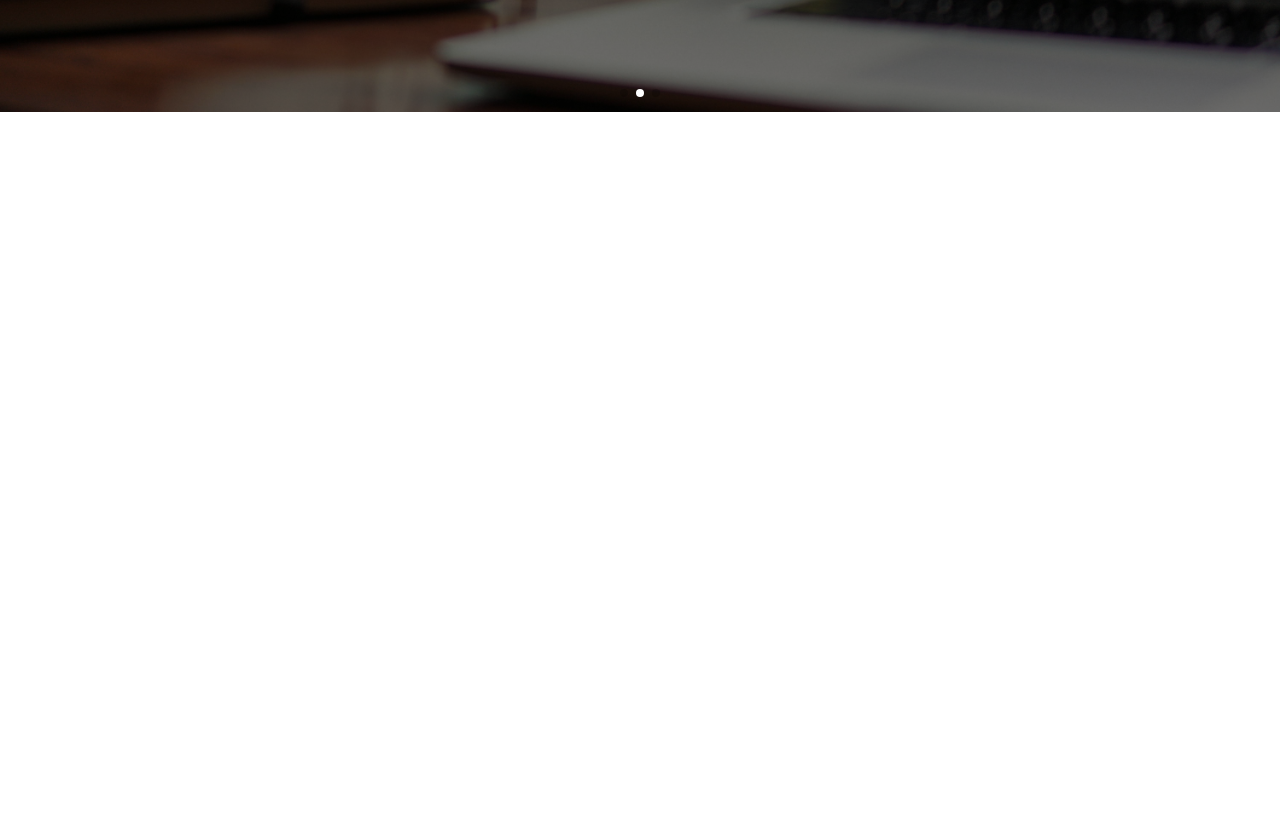
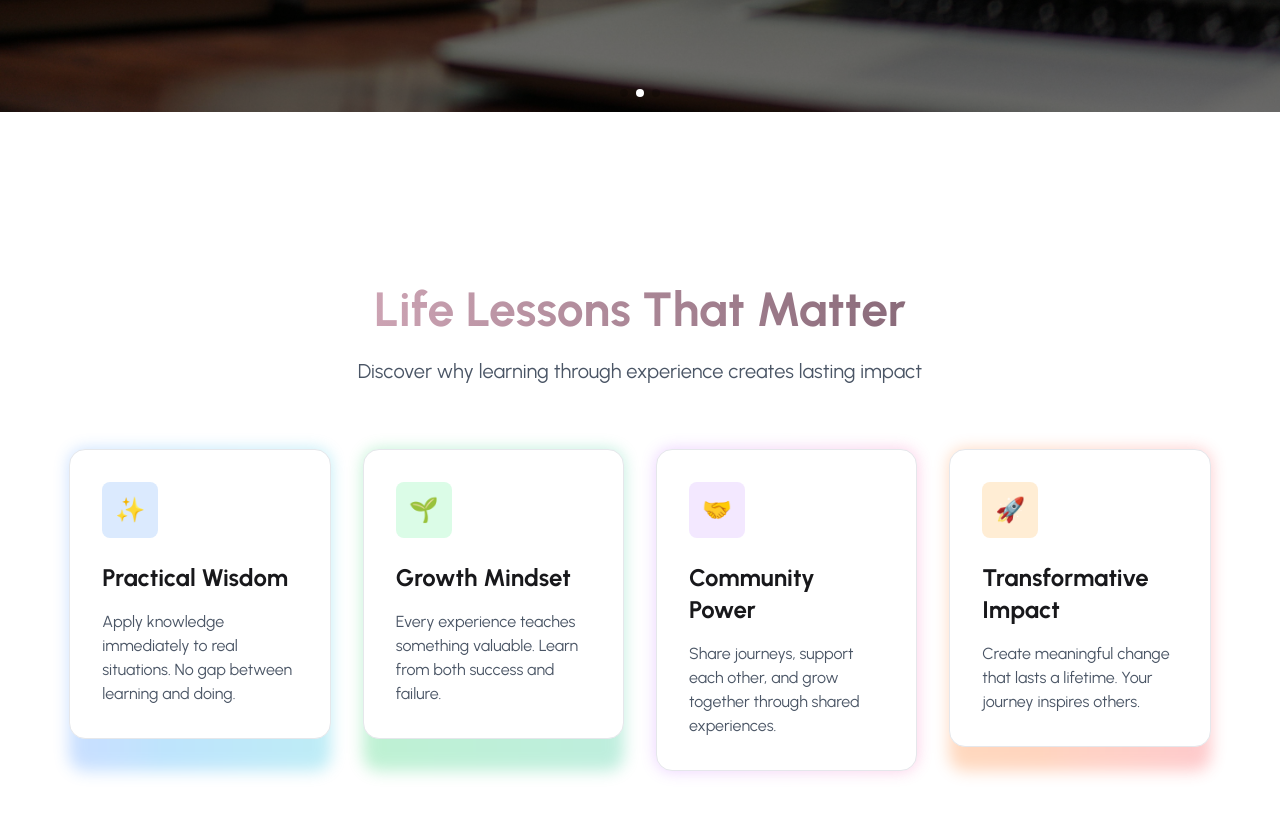
Before and after one commit to abir-11/Digital-Life-Lessons-Client-Side, a React app: page / in a window 1280 px wide. Shown: the part 600-1416 px from the top of the page. Before the commit the page ends 800 px from the top, so only its background shows below. Built offline with nearby package versions, Linux system fonts and the light colour scheme; no server answers; the HTML template or start-up script is replaced by a standard one.

Commit message:
home section life matters card section add

```diff
--- a/src/Context/AuthProvider/AuthProvider.jsx
+++ b/src/Context/AuthProvider/AuthProvider.jsx
@@ -41,6 +41,7 @@ const AuthProvider = ({children}) => {
         signInUser,
         signInGoogle,
         logOut,
+        setUser
 
      }
 
--- a/src/Firebase/Firebase.init.js
+++ b/src/Firebase/Firebase.init.js
@@ -6,12 +6,12 @@ import { getAuth } from "firebase/auth";
 
 // Your web app's Firebase configuration
 const firebaseConfig = {
-   apiKey:import.meta.env.VITE_apiKey,
-  authDomain:import.meta.env.VITE_authDomain,
-  projectId:import.meta.env.VITE_projectId,
-  storageBucket:import.meta.env.VITE_storageBucket,
-  messagingSenderId:import.meta.env.VITE_messagingSenderId,
-  appId:import.meta.env.VITE_appId,
+  apiKey: import.meta.env.VITE_API_KEY,
+  authDomain: import.meta.env.VITE_AUTH_DOMAIN,
+  projectId: import.meta.env.VITE_PROJECT_ID,
+  storageBucket: import.meta.env.VITE_STORAGE_BUCKET,
+  messagingSenderId: import.meta.env.VITE_MESSAGING_SENDER_ID,
+  appId: import.meta.env.VITE_APP_ID,
 };
 
 // Initialize Firebase
--- a/src/Page/Auth/Login/Login.jsx
+++ b/src/Page/Auth/Login/Login.jsx
@@ -6,7 +6,7 @@ import useAuth from '../../../Hooks/useAuth';
 
 const Login = () => {
   const location = useLocation();
-  const { signInUser, signInGoogle } = useAuth();
+  const { signInUser, signInGoogle,setUser } = useAuth();
   const navigate = useNavigate();
   // React Hook Form
   const {
@@ -21,6 +21,7 @@ const Login = () => {
     signInUser(data.email, data.password)
       .then(result => {
         console.log(result.user)
+        setUser(result.user)
         navigate(location?.state || '/')
       })
       .catch(error => {
@@ -30,7 +31,8 @@ const Login = () => {
   const handleGoogleSubmit = () => {
   signInGoogle()
     .then(result => {
-      const user = result.user;   // <-- correct
+      const user = result.user;
+       setUser(user);
 
       console.log("Google User:", user);
 
--- a/src/Page/Auth/Register/Register.jsx
+++ b/src/Page/Auth/Register/Register.jsx
@@ -1,9 +1,11 @@
 import React from 'react';
-import { useForm } from 'react-hook-form';
+import {  useForm } from 'react-hook-form';
 import { FiLock, FiMail, FiUser } from 'react-icons/fi';
 import { Link } from 'react-router';
+import useAuth from '../../../Hooks/useAuth';
 
 const Register = () => {
+  const {setUser}=useAuth();
   // React Hook Form
   const {
     register,
@@ -19,7 +21,7 @@ const Register = () => {
   signInGoogle()
     .then(result => {
       const user = result.user;   // <-- correct
-
+      setUser(user);
       console.log("Google User:", user);
 
       navigate(location?.state || "/");
--- /dev/null
+++ b/src/Page/Home/CardSection.jsx
@@ -0,0 +1,87 @@
+import React from 'react';
+
+const CardSection = () => {
+    return (
+        <div className="min-h-screen flex items-center justify-center p-4">
+            <div className="max-w-6xl mx-auto">
+
+                <div className="text-center mb-16">
+                    <h1 className="text-5xl font-bold mb-6">
+                        <span className="bg-gradient-to-r from-[#cca3b3] to-[#8a6b7a] bg-clip-text text-transparent">
+                            Life Lessons That Matter
+                        </span>
+                    </h1>
+                    <p className="text-xl text-gray-600 max-w-2xl mx-auto">
+                        Discover why learning through experience creates lasting impact
+                    </p>
+                </div>
+
+                <div className="grid grid-cols-1 md:grid-cols-2 lg:grid-cols-4 gap-8">
+
+                    {/* Card 1 */}
+                    <div className="relative group">
+                        <div className="absolute inset-0 bg-gradient-to-r from-blue-500 to-cyan-500 rounded-2xl blur opacity-25 group-hover:opacity-40 transition-opacity"></div>
+                        <div className="relative bg-white p-8 rounded-2xl border border-gray-200">
+                            <div className="w-14 h-14 rounded-lg bg-blue-100 flex items-center justify-center mb-6">
+                                <span className="text-2xl">✨</span>
+                            </div>
+                            <h3 className="text-2xl font-bold mb-4">Practical Wisdom</h3>
+                            <p className="text-gray-600">
+                                Apply knowledge immediately to real situations. No gap between learning and doing.
+                            </p>
+                        </div>
+                    </div>
+
+                    {/* Card 2 */}
+                    <div className="relative group  ">
+                        <div className="absolute inset-0 bg-gradient-to-r from-green-500 to-emerald-500 rounded-2xl blur opacity-25 group-hover:opacity-40 transition-opacity"></div>
+                        <div className="relative bg-white p-8 rounded-2xl border border-gray-200">
+                            <div className="w-14 h-14 rounded-lg bg-green-100 flex items-center justify-center mb-6">
+                                <span className="text-2xl">🌱</span>
+                            </div>
+                            <h3 className="text-2xl font-bold mb-4">Growth Mindset</h3>
+                            <p className="text-gray-600">
+                                Every experience teaches something valuable. Learn from both success and failure.
+                            </p>
+                        </div>
+                    </div>
+
+                    {/* Card 3 */}
+                    <div className="relative group ">
+                        <div className="absolute inset-0 bg-gradient-to-r from-purple-500 to-pink-500 rounded-2xl blur opacity-25 group-hover:opacity-40 transition-opacity"></div>
+                        <div className="relative  bg-white p-8 rounded-2xl border border-gray-200">
+                            <div className="w-14 h-14 rounded-lg bg-purple-100 flex items-center justify-center mb-6">
+                                <span className="text-2xl">🤝</span>
+                            </div>
+                            <h3 className="text-2xl font-bold mb-4">Community Power</h3>
+                            <p className="text-gray-600">
+                                Share journeys, support each other, and grow together through shared experiences.
+                            </p>
+                        </div>
+                    </div>
+
+                    {/* Card 4 */}
+                    <div className="relative group ">
+                        <div className="absolute inset-0 bg-gradient-to-r from-orange-500 to-red-500 rounded-2xl blur opacity-25 group-hover:opacity-40 transition-opacity"></div>
+                        <div className="relative bg-white p-8 rounded-2xl border border-gray-200">
+                            <div className="w-14 h-14 rounded-lg bg-orange-100 flex items-center justify-center mb-6">
+                                <span className="text-2xl">🚀</span>
+                            </div>
+                            <h3 className="text-2xl font-bold mb-4">Transformative Impact</h3>
+                            <p className="text-gray-600">
+                                Create meaningful change that lasts a lifetime. Your journey inspires others.
+                            </p>
+                        </div>
+                    </div>
+
+                </div>
+
+
+
+
+            </div>
+        </div>
+    );
+};
+
+export default CardSection;
--- a/src/Page/Home/Home.jsx
+++ b/src/Page/Home/Home.jsx
@@ -17,6 +17,7 @@ import hero3 from '../../assets/HeroImg/pexels-prateekkatyal-2740956.jpg';
 import { Autoplay, Navigation, Pagination, Parallax } from 'swiper/modules';
 import Loading from './../Share/Loading/Loading';
 import useAuth from '../../Hooks/useAuth';
+import CardSection from './CardSection';
 
 const Home = () => {
     const {loading}=useAuth();
@@ -166,6 +167,9 @@ const Home = () => {
 
                 </Swiper>
             </div>
+            <div className='my-4 max-w-11/12 mx-auto'>
+                <CardSection></CardSection>
+            </div>
         </div>
     );
 };
--- a/src/Page/Share/Navbar/Navbar.jsx
+++ b/src/Page/Share/Navbar/Navbar.jsx
@@ -4,6 +4,7 @@ import useAuth from "../../../Hooks/useAuth";
 
 const Navbar = () => {
     const { user, logOut, loading } = useAuth();
+    console.log(user);
     const handleLogOut = () => {
         logOut()
             .then(res => {
@@ -133,9 +134,15 @@ const Navbar = () => {
                                 tabIndex={0}
                                 className="menu menu-sm dropdown-content bg-white rounded-box z-50 mt-3 w-52 p-2 shadow"
                             >
+                                <li className="font-base px-5 py-1 rounded-xl   hover:bg-primary hover:text-white text-[12px]">
+                                    {
+                                        user?.displayName
+                                    }
+                                </li>
                                 <li className="font-base px-3 py-1 rounded-xl   hover:bg-primary hover:text-white text-xl">
                                     <Link to="/profile">Profile</Link>
                                 </li>
+
 
                                 <li className="font-base px-3 py-1 rounded-xl   hover:bg-primary hover:text-white text-xl">
                                     <Link to="/dashboard">Dashboard</Link>
```
Also changed, not shown: 2 other files (tests, documents, lock files or other folders).
